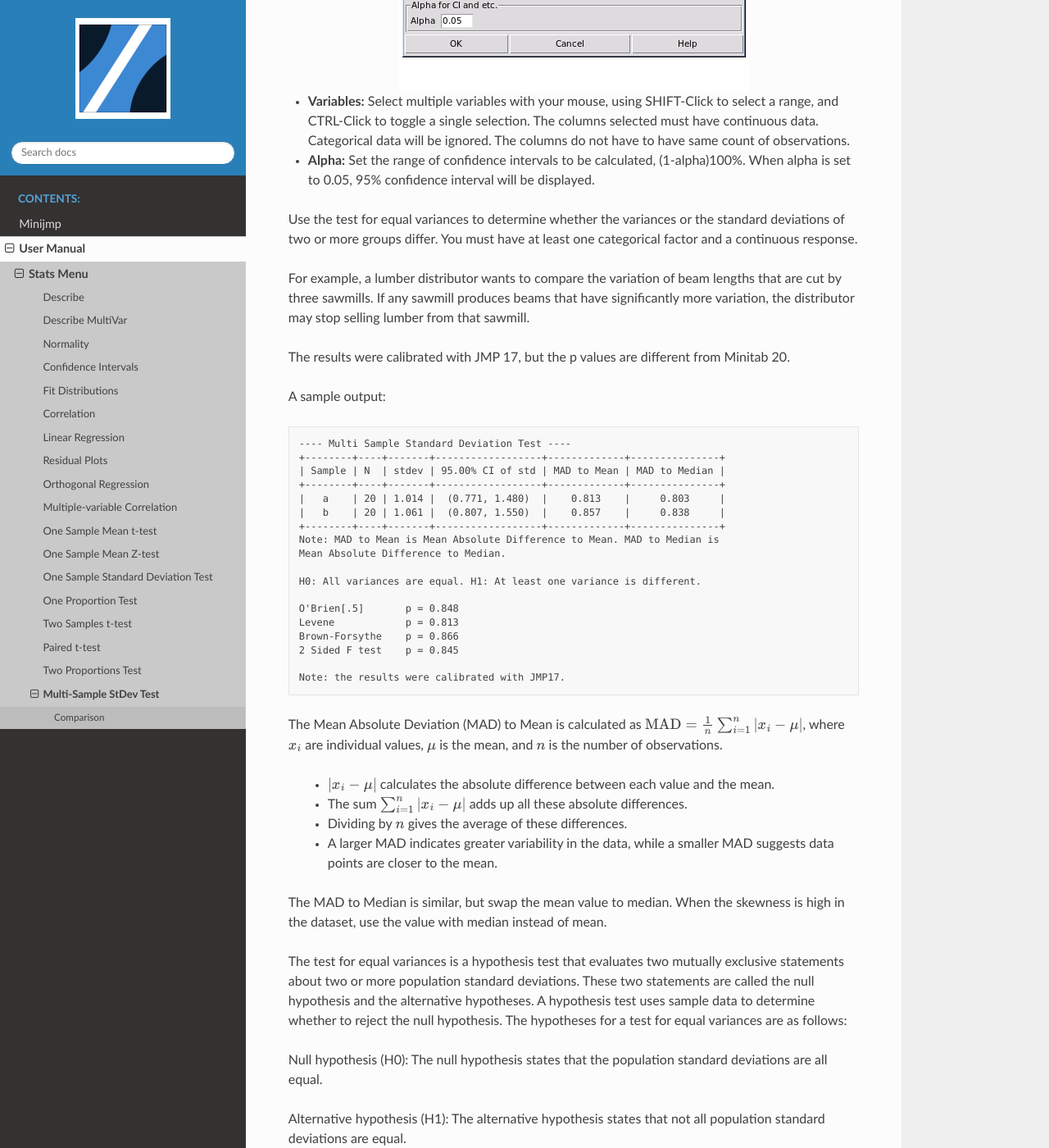
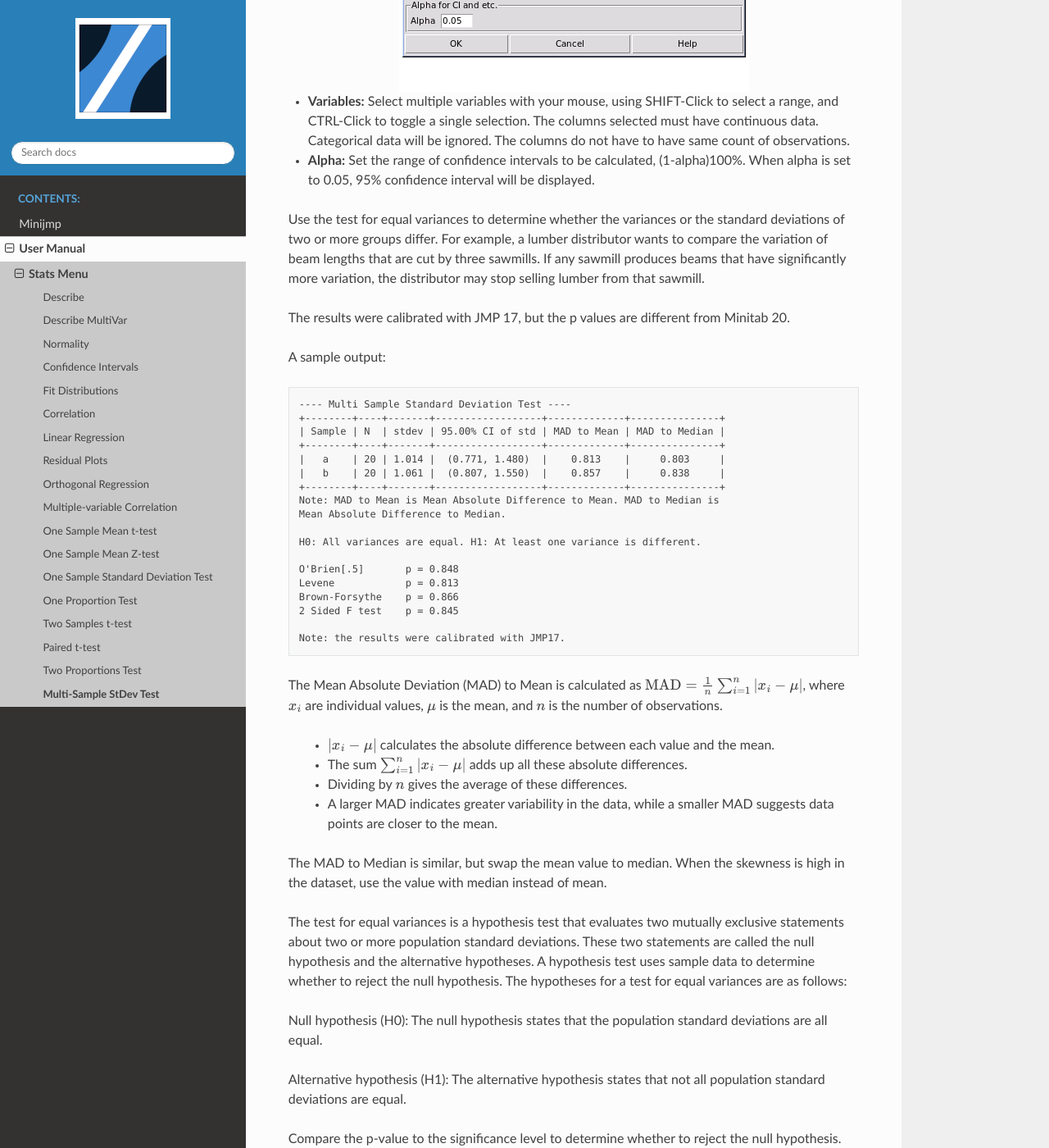
Before and after one commit to garrydu/Minijmp, a Sphinx documentation site: the page built from docs/usage/multi_sample_dev.rst, in a window 1280 px wide and 1400 px high, scrolled down 422 px. Shown: the whole window at 82% size. Built offline with Sphinx 7.4.7 and the Read the Docs theme 3.1.0, drawn with Linux system fonts in a browser that asks for light colours; some of the changed text lies outside the part shown.

```diff
--- a/docs/usage/multi_sample_dev.rst
+++ b/docs/usage/multi_sample_dev.rst
@@ -19,9 +19,7 @@
 - **Variables:** Select multiple variables with your mouse, using SHIFT-Click to select a range, and CTRL-Click to toggle a single selection. The columns selected must have continuous data. Categorical data will be ignored. The columns do not have to have same count of observations.
 - **Alpha:** Set the range of confidence intervals to be calculated, (1-alpha)100%. When alpha is set to 0.05, 95% confidence interval will be displayed.
 
-Use the test for equal variances to determine whether the variances or the standard deviations of two or more groups differ. You must have at least one categorical factor and a continuous response.
-
-For example, a lumber distributor wants to compare the variation of beam lengths that are cut by three sawmills. If any sawmill produces beams that have significantly more variation, the distributor may stop selling lumber from that sawmill.
+Use the test for equal variances to determine whether the variances or the standard deviations of two or more groups differ. For example, a lumber distributor wants to compare the variation of beam lengths that are cut by three sawmills. If any sawmill produces beams that have significantly more variation, the distributor may stop selling lumber from that sawmill.
 
 The results were calibrated with JMP 17, but the p values are different from Minitab 20.
 
@@ -92,10 +90,7 @@
 2. The test statistic follows an F-distribution under the null hypothesis.
 3. It is sensitive to departures from normality.
 
-Comparison
-----------
-
-.. list-table::
+.. list-table:: Comparison of the methods
    :header-rows: 1
    :widths: 20 20 20 20 20
    :class: tight-table
```
Also changed, not shown: other parts of docs/usage/multi_sample_dev.rst (+2 -7 lines).
